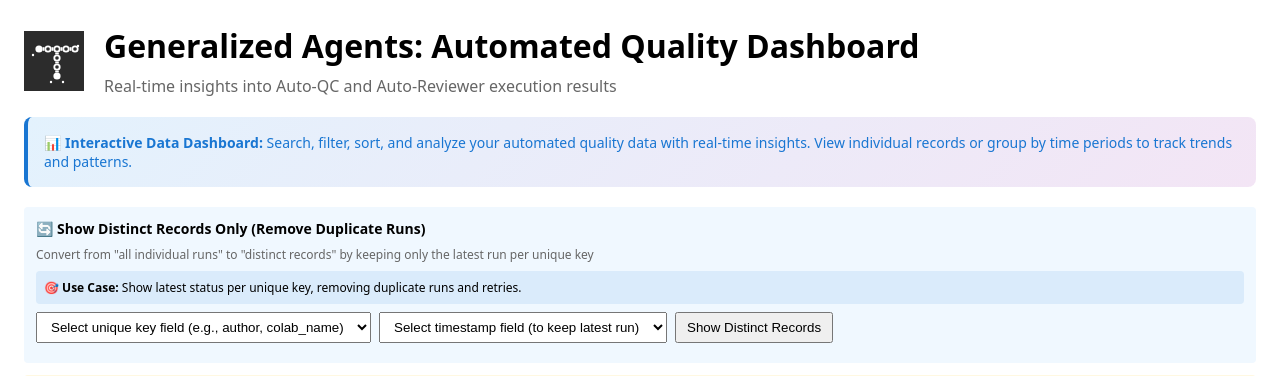
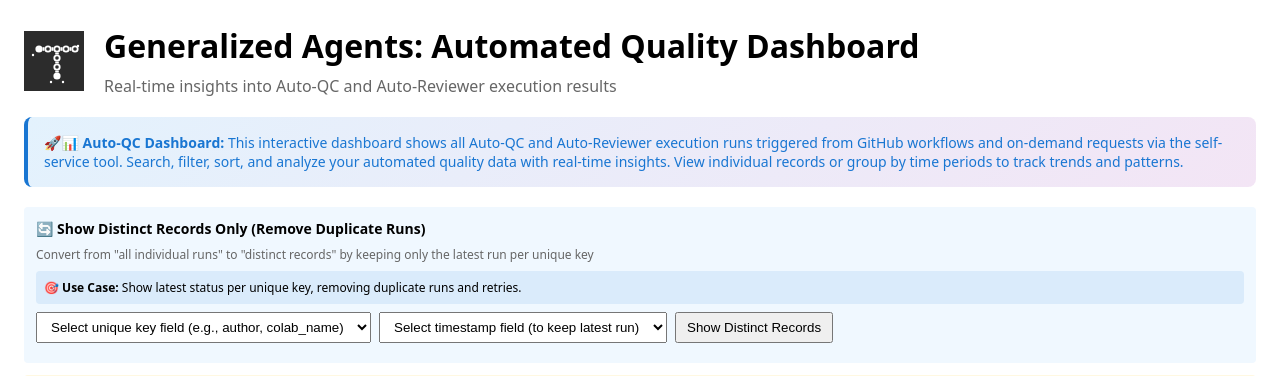
Before and after one commit to mallyad-art/generalized_agents_automated_quality_service, a FastAPI app: template app/templates/index.html in a window 1280 px wide. Shown: the top 376 px of the page. Run offline with FastAPI, Linux system fonts and the light colour scheme; the template is opened without the code that fills it, so the values that code supplies are empty; parts of the project's set-up code (start-up, migrations or seed data) failed here and were passed over.

Commit message:
Change description message in the auto-qc dashboard.

```diff
--- a/app/templates/index.html
+++ b/app/templates/index.html
@@ -162,9 +162,7 @@
     <div
       style="background: linear-gradient(135deg, #e3f2fd 0%, #f3e5f5 100%); padding: 16px; border-radius: 8px; margin-bottom: 20px; border-left: 4px solid #1976d2;">
       <p style="margin: 0; color: #1976d2; font-size: 14px;">
-        📊 <strong>Interactive Data Dashboard:</strong> Search, filter, sort, and analyze your automated quality data
-        with real-time insights.
-        View individual records or group by time periods to track trends and patterns.
+        🚀📊 <strong>Auto-QC Dashboard:</strong> This interactive dashboard shows all Auto-QC and Auto-Reviewer execution runs triggered from GitHub workflows and on-demand requests via the self-service tool. Search, filter, sort, and analyze your automated quality data with real-time insights. View individual records or group by time periods to track trends and patterns.
       </p>
     </div>
 
```
